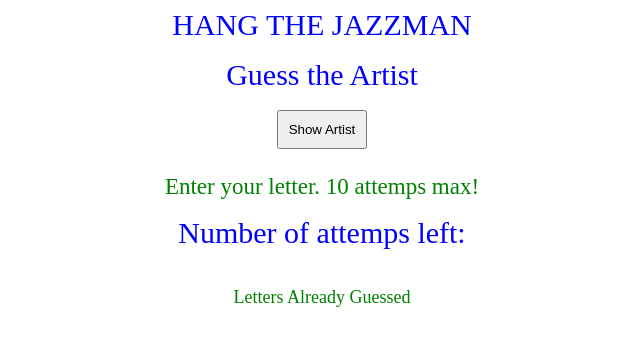
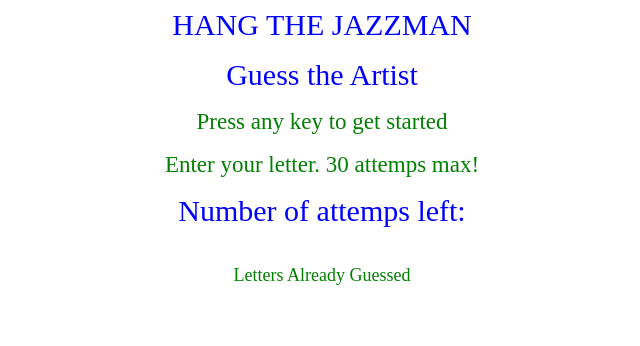
Before and after one commit to AntonioMontalvo/week-3-game, a PHP site: page /index.html in a window 1280 px wide. Shown: the top 346 px of the page, without its empty margins (318-958 px from the left). Run offline with PHP 8.4, Linux system fonts and the light colour scheme.

Commit message:
convert and compare arrays getArtistToArray

```diff
--- a/assets/css/style.css
+++ b/assets/css/style.css
@@ -42,6 +42,7 @@ p{
 
 
 button {
+    font-size: 20px;
     display: list-item;
     margin: 0 auto;
     padding: 10px;
--- a/assets/javascript/game.js
+++ b/assets/javascript/game.js
@@ -1,12 +1,14 @@
+var attempts = 0;
+var countName = 0;
+var next = 0;
 /////////////////////////////////////////////////////////
 //                      OBJECTS                        //
 /////////////////////////////////////////////////////////
-var attemps = 0;
 
 var artists = [
   {name:"Miles Davis"
   },
-  {name:"ChickCorea"
+  {name:"Chick Corea"
   },
   {name:"Herbie Hancock"
   },
@@ -26,7 +28,6 @@ var artists = [
   }
 ];
 
-
 var guessArtist = {
   dashedName:[],
   userTypedLetter: [],
@@ -39,9 +40,10 @@ var guessArtist = {
   displayTypedLetter: function(){
     var targetP = document.getElementById("typed-text");
   	targetP.innerHTML = this.userTypedLetter;
+
   },
   upDateDashText: function(){
-    var k = this.matchedEmpty[0];
+    var k = this.matchedEmpty[next];
     this.dashedName[k] = " ";
     this.displayDashes();
   }
@@ -51,21 +53,27 @@ var guessArtist = {
 /////////////////////////////////////////////////////////
 
 function getArtist(){
-  selected = artists[0]['name'].toUpperCase();
+  selected = artists[countName]['name'].toUpperCase();
   convertName();
   guessArtist.upDateDashText();
 }
+function getArtistToArray(){
+  nameToArray = artists[countName]['name'].toUpperCase();
+  arrayedName = nameToArray.split("").toLocaleString();
+  primitive = guessArtist.dashedName.toLocaleString();
+}
+
 
 function displayArtist(){
   var targetP = document.getElementById("artist");
-  targetP.innerHTML = artists[0]['name'];
+  targetP.innerHTML = artists[countName]['name'];
 }
 
 function convertName(){//converts name to dash
   var str = selected;
   var guessThisOne = "_";
   var empty = " ";
-  for (var i = 0; i < artists[0]['name'].length; i++){
+  for (var i = 0; i < artists[countName]['name'].length; i++){
     if (str[i] === empty) {guessArtist.matchedEmpty.push(i);
     }
     guessArtist.dashedName.push(guessThisOne);
@@ -74,22 +82,38 @@ function convertName(){//converts name to dash
 
 function checkAttempts(){
   var targetH1 = document.getElementById("counter");
-  targetH1.innerHTML = ("Number of attemps left: " + (10 - attemps));
+  targetH1.innerHTML = ("Number of attemps left: " + (30 - attempts));
 
-    if(attemps === 10 ){
+    if( attempts === 30 ){
       var guessArea = document.getElementById("dashed-text");
       guessArea.innerHTML = "You know nothing about Jazz!";
       console.log("Ten Attempts");
+      attempts = 0;
     }
   }
 /////////////////////////////////////////////////////////
 //                      ON-KEY-UP                      //
 /////////////////////////////////////////////////////////
 document.onkeyup = function(event) {
+     getArtistToArray();
+     if( countName === next ){
+       getArtist();
+       next ++;
+     }
+     if ( attempts == 29 ){
+       guessArtist.dashedName = [];
+       countName++;
+     }
+     if(arrayedName == primitive){
+
+       console.log("hello!");
+     }
+
   	// Determines which key was selected.
   	var guessKey = String.fromCharCode(event.keyCode).toUpperCase();
 
     guessArtist.userTypedLetter.push(guessKey);//stores letter
+
     guessArtist.displayTypedLetter();//calls function
 
 
@@ -99,7 +123,7 @@ document.onkeyup = function(event) {
             guessArtist.dashedName[i] = guessKey;
         }
     }
-      attemps++;
+      attempts++;
       letterIndex();
       guessArtist.displayDashes();
       checkAttempts();
--- a/index.html
+++ b/index.html
@@ -15,8 +15,9 @@
 
 	    <div class="main-content">
 	      <h1>Guess the Artist</h1>
-				<button onclick="getArtist()">Show Artist</button></br>
-				<h3>Enter your letter. 10 attemps max!</h3>
+				<!-- <button onclick="getArtist()">Show Artist</button></br> -->
+				<h3>Press any key to get  started</h3>
+				<h3>Enter your letter. 30 attemps max!</h3>
 				<h1 id="counter">Number of attemps left:</h1>
 
 				<h2 id="artist"></h2>
```
